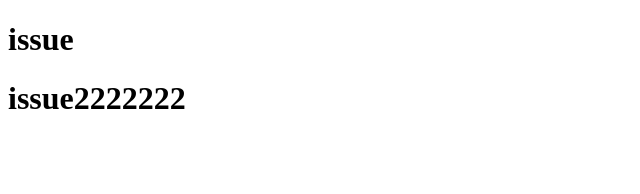
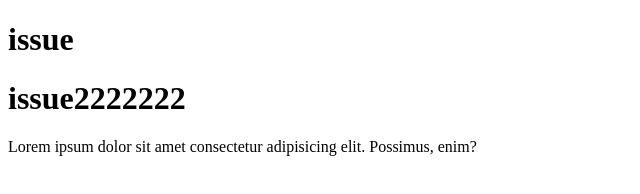
Before and after one commit to PKTseng/test, a plain HTML site: page index.html in a window 1280 px wide. Shown: the whole page, without its empty margins (0-640 px from the left). Drawn offline with Linux system fonts and the light colour scheme.

Commit message:
update p content

```diff
--- a/index.html
+++ b/index.html
@@ -8,5 +8,8 @@
 <body>
  <h1>issue</h1>
  <h1>issue2222222</h1>
+ <p>
+   Lorem ipsum dolor sit amet consectetur adipisicing elit. Possimus, enim?
+ </p>
 </body>
 </html>
```
